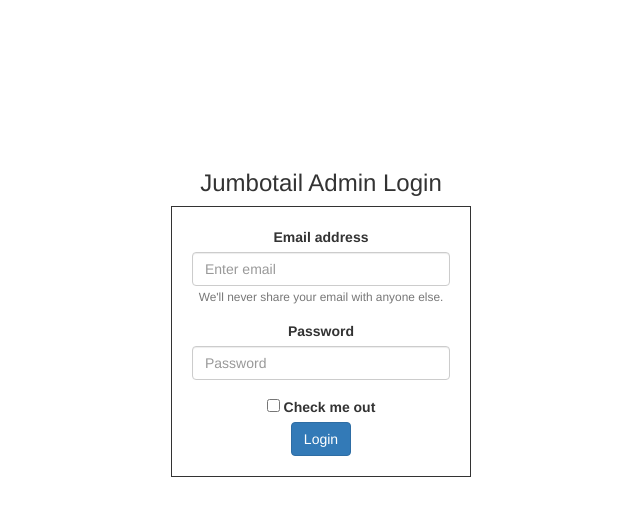
After one commit to algorithmist18/Jumbotail-POC, a Django app: page /accounts/login/ in a window 1280 px wide. The commit adds this page. Shown: the top 516 px of the page, without its empty margins (319-959 px from the left). Run offline with Django 3.2, Linux system fonts and the light colour scheme; some libraries are stand-ins or nearby versions.

Commit message:
Added login/logout functionality

```diff
--- a/dashboard/generate_test_data.py
+++ b/dashboard/generate_test_data.py
@@ -2,6 +2,7 @@
 
 import string, random, datetime
 from .models import Asset, Person, Vehicle, Position, Trip, TripStop
+from django.contrib.auth.models import User
 
 # Global variables for names
 
@@ -11,6 +12,24 @@
 companies = ['Tata Motors', 'Ashok Leyland', 'Eicher Motors', 'Nissan', 'Mahindra & Mahindra', 'Asia Motor Works']
 
 # Generate testing data
+
+def generate_admins(num = 5):
+
+	for i in range(num):
+
+		firstname = first_name[random.randint(0, len(first_name) - 1)]
+		lastname = last_name[random.randint(0, len(last_name) - 1)]
+
+		randomnumber = random.randint(10, 99)
+		username = firstname[:3].lower() + lastname[:3].lower() + str(len(firstname)) + str(randomnumber)
+		email = username + '@gmail.com'
+		password = 'root1234'
+
+		print(email)
+
+		user = User(first_name = firstname, last_name = lastname, email = email, username = username, password = password)
+		user.save()
+
 
 def generate_vehicles(num = 10):
 
--- /dev/null
+++ b/dashboard/templates/login.html
@@ -0,0 +1,93 @@
+<!DOCTYPE html>
+<html>
+<head>
+	<title>Jumbotail | Login</title>
+</head>
+
+<style type="text/css">
+
+	#container {
+
+		margin-top: 170px;
+	}
+
+	#login-form-container {
+
+		width: 300px;
+		border-style: solid;
+		border-width: 1px;
+	}
+
+	#login-form {
+
+		margin-top: 20px;
+		margin-bottom: 20px;
+		margin-left: 20px;
+		margin-right: 20px;
+	}
+
+</style>
+
+<body>
+
+	<!-- Library for jQuery-->
+	<script type="text/javascript" src="http://code.jquery.com/jquery-1.7.1.min.js"></script>
+
+	<!-- Latest compiled and minified CSS -->
+	<link rel="stylesheet" href="https://maxcdn.bootstrapcdn.com/bootstrap/3.4.0/css/bootstrap.min.css">
+
+	<!-- jQuery library -->
+	<script src="https://ajax.googleapis.com/ajax/libs/jquery/3.4.0/jquery.min.js"></script>
+
+	<!-- Latest compiled JavaScript -->
+	<script src="https://maxcdn.bootstrapcdn.com/bootstrap/3.4.0/js/bootstrap.min.js"></script>
+
+	<!--Google font-->
+	<link rel="preconnect" href="https://fonts.gstatic.com">
+
+	<link href="https://fonts.googleapis.com/css2?family=Open+Sans:wght@300;400;600;700&display=swap" rel="stylesheet">
+
+	<center>
+	<div id="container">
+		<h3>Jumbotail Admin Login</h3>
+		<div id="login-form-container">
+			<center>
+			<form id="login-form" method="post" action="{% url 'login' %}">
+				{% csrf_token %}
+			  <div class="form-group">
+			    <label for="email-input">Email address</label>
+			    <input type="email" name="email" class="form-control" id="exampleInputEmail1" aria-describedby="emailHelp" placeholder="Enter email">
+			    <small id="emailHelp" class="form-text text-muted">We'll never share your email with anyone else.</small>
+			  </div>
+			  <div class="form-group">
+			    <label for="password-input">Password</label>
+			    <input type="password" name="password" class="form-control" id="exampleInputPassword1" placeholder="Password">
+			  </div>
+			  <div class="form-check">
+			    <input type="checkbox" class="form-check-input" id="exampleCheck1">
+			    <label class="form-check-label" for="exampleCheck1">Check me out</label>
+			  </div>
+			  <button type="submit" class="btn btn-primary" onclick="loginUser()">Login</button>
+			</form>
+			</center>
+
+			{% if error %}
+			<p>{{error}}</p>
+			{% endif %}
+		</div>
+	</div>
+	</center>
+
+	<script type="text/javascript">
+
+		function loginUser() {
+
+			let form = document.getElementById('login-form');
+			form.submit();
+		}
+
+	</script>
+
+</body>
+
+</html>
--- a/dashboard/views.py
+++ b/dashboard/views.py
@@ -1,21 +1,26 @@
 
 # Import necessary modules
 
+from django.contrib.auth import login, authenticate, logout
 from django.shortcuts import render, redirect
 from django.http import HttpResponse, HttpResponseRedirect, JsonResponse
 from .models import Position, Asset, Vehicle, Person, Trip
-from .generate_test_data import generate_vehicles, generate_people, generate_positions, generate_trips, generate_trip_positions, end_trips
+from django.contrib.auth.forms import AuthenticationForm
+from django.contrib.auth.models import User
+from .generate_test_data import generate_vehicles, generate_people, generate_positions, generate_trips, generate_trip_positions, end_trips, generate_admins
 #import datetime
 from django.core import serializers
 from datetime import datetime,timedelta  #Use this instead of import datetime
 from django.db import connection
 import json
+from django.contrib.auth.decorators import login_required
 from django.core.serializers import serialize
 from math import sin, cos, asin, radians, sqrt
 from django.views.decorators.csrf import csrf_exempt
 
 # Create your views here.
 
+@login_required
 def homepage(request):
 
 	# Generate new positions
@@ -25,10 +30,70 @@
 	generate_people(10)
 	generate_positions(100)
 	"""
-	generate_positions(5)
 
-	return render(request, 'dashboard_page.html')
+	print('homepage() called')
 
+	return render(request, 'dashboard_page.html', {'user': request.user})
+
+
+def login_view(request):
+
+	print('login() called')
+
+	if request.method == 'POST':
+
+		# Fetch email and password
+
+		email = request.POST.get('email').strip()
+		password = request.POST.get('password').strip()
+
+		print(email, password)
+
+		try:
+
+			# Fetch user and authenticate them
+
+			print(User.objects.all())
+
+			user = User.objects.get(email = email.lower())
+			print(user)
+			username = User.objects.get(email = email.lower()).username
+			passwordUser = User.objects.get(email = email.lower()).password
+
+			# Authenticate and login user
+
+			if passwordUser == password:
+
+				# Redirect to dashboard
+
+				print('Login successful')
+
+				login(request, user)
+
+				return redirect('homepage')
+
+			# Authentication error
+
+			return render(request, 'login.html', {'error' : 'Username/Password incorrect'})
+
+		except:
+
+			# Authentication error
+
+			return render(request, 'login.html', {'error' : 'Username/Password incorrect'})
+	else:
+
+		form = AuthenticationForm()
+
+	return render(request, 'login.html', {'form': form})
+
+
+def logout_view(request):
+
+	# Method to log a user out and redirect to login page
+
+	logout(request)
+	return redirect('login')
 
 def get_n_assets(request):
 
@@ -514,6 +579,7 @@
 
 # Trip related methods start here
 
+@login_required
 def trip_view(request):
 
 	# Method to render trip page
@@ -532,7 +598,7 @@
 
 		return render(request, 'trip_view.html', {'tripId' : '0'})
 
-
+@login_required
 def trips_view(request):
 
 	# Method to view all trips in a table
--- a/jumbotail/urls.py
+++ b/jumbotail/urls.py
@@ -21,6 +21,8 @@
 
     path('admin/', admin.site.urls),
     path('', views.homepage, name = 'homepage'),
+    path('accounts/login/', views.login_view, name = 'login'),
+    path('logout', views.logout_view, name = 'logout'),
     path('assetIds', views.get_asset_IDs, name = 'get_asset_IDs'),
     path('validatetime', views.validate_times, name = 'validate_time'),
     path('fetchlocations', views.get_asset_locations, name = 'get_asset_locations'),
```
Also changed, not shown: dashboard/templates/dashboard_page.html (+10 -3 lines), dashboard/templates/trip_view.html (+7 -0 lines), dashboard/templates/trips_monitor.html (+13 -2 lines), db.sqlite3.
